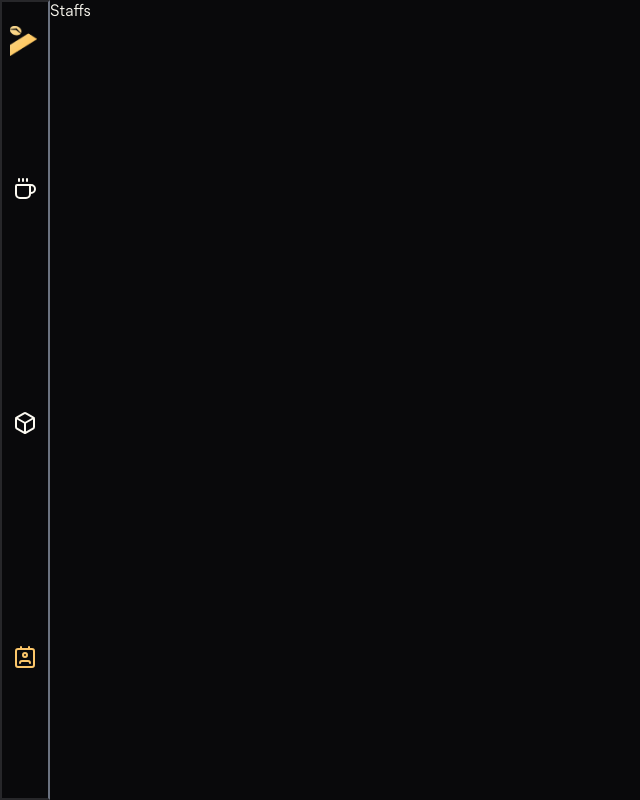
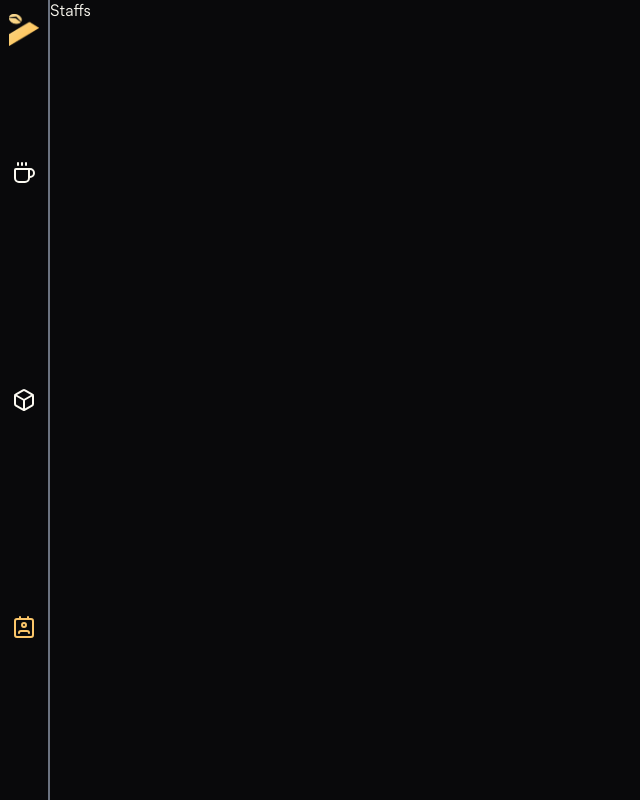
Before and after one commit to KyleCarlo/BFC-SanFrancisco-Binan, a Next.js app: page /staff in a window 1280 px wide. Shown: the whole page, without its empty margins (0-640 px from the left). Built offline with nearby package versions, Linux system fonts and the light colour scheme.

Commit message:
update navigation ui

```diff
--- a/src/components/staff/navigation.tsx
+++ b/src/components/staff/navigation.tsx
@@ -9,9 +9,9 @@ import { usePathname } from "next/navigation";
 export default function NavBar() {
   const path = usePathname();
   return (
-    <nav className="h-[100dvh] border-2 border-r-gray-500 p-2">
-      <div className="py-4">
-        <div className="w-[90%] relative pt-[100%]">
+    <nav className="h-[100dvh] grid grid-rows-[60px_1fr] border-r-2 border-r-gray-500 justify-items-center pb-[60px]">
+      <div className="relative w-full flex items-center justify-center p-2">
+        <div className="w-[91%] relative pt-[100%]">
           <Image
             fill={true}
             src="/bfc-logo.png"
@@ -20,7 +20,7 @@ export default function NavBar() {
           />
         </div>
       </div>
-      <ul className="flex flex-col items-center justify-around h-[90%] px-2">
+      <ul className="flex flex-col items-center justify-around px-2">
         <li>
           <Link href="/staff/orders">
             <Coffee className={path === "/staff/orders" ? "text-gold" : ""} />
```
